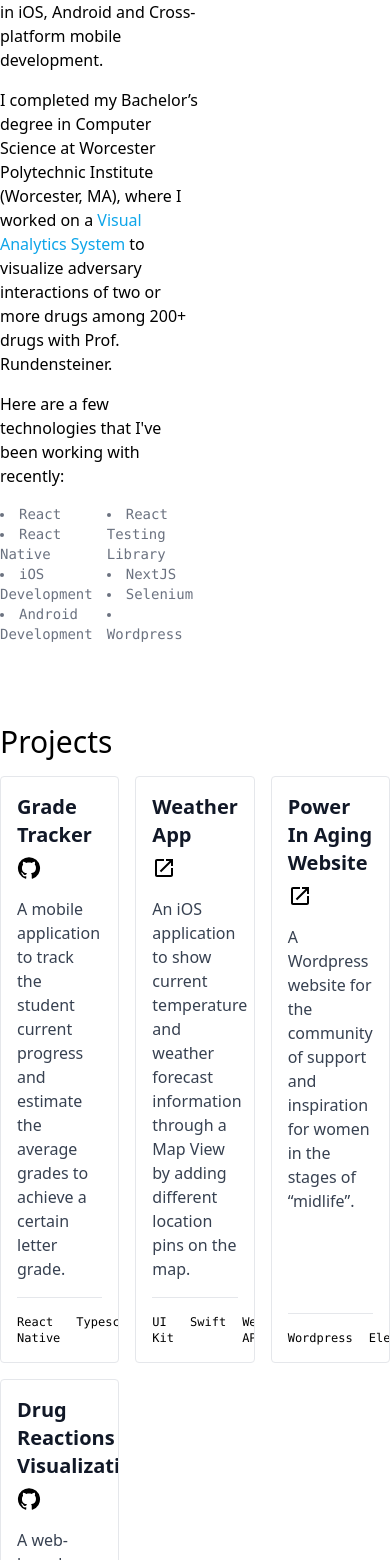
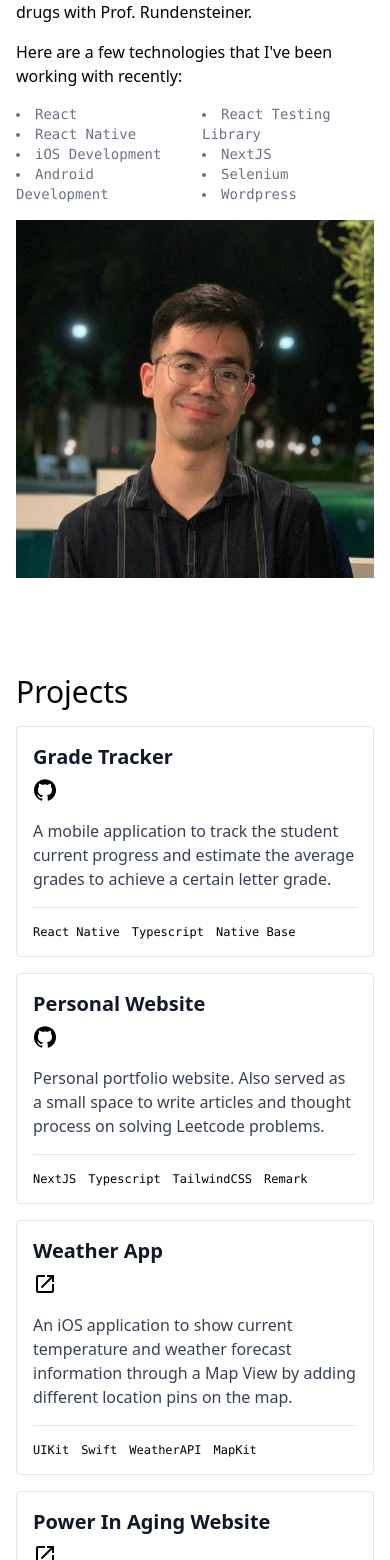
Before and after one commit to max172-hqt/max172-hqt.github.io, a Next.js app: page / in a window 390 px wide. Shown: the part 440-2000 px from the top of the page. Built offline with nearby package versions, Linux system fonts and the light colour scheme.

Commit message:
fix: Responsive for index page

```diff
--- a/components/Footer/PageFooter.tsx
+++ b/components/Footer/PageFooter.tsx
@@ -1,46 +1,7 @@
-import styles from './Footer.module.css';
-import GitHubIcon from '@mui/icons-material/GitHub';
-import LinkedInIcon from '@mui/icons-material/LinkedIn';
-import EmailIcon from '@mui/icons-material/Email';
-
 export default function PageFooter() {
   return (
-    <footer className={styles.footer}>
-      <div className={styles.socialMedia}>
-        <ul>
-          <li>
-            <a
-              href="https://github.com/max172-hqt"
-              target="_blank"
-              className="icon-button"
-              rel="noreferrer"
-            >
-              <GitHubIcon />
-            </a>
-          </li>
-          <li>
-            <a
-              href="https://www.linkedin.com/in/huytran172/"
-              className="icon-button"
-              target="_blank"
-              rel="noreferrer"
-            >
-              <LinkedInIcon />
-            </a>
-          </li>
-          <li>
-            <a
-              href="mailto:huytran172@gmail.com"
-              className="icon-button"
-              target="_blank"
-              rel="noreferrer"
-            >
-              <EmailIcon />
-            </a>
-          </li>
-        </ul>
-      </div>
-      <div>Designed & Developed by Max</div>
+    <footer className="bg-sky-300 text-center weight-medium text-sm py-2">
+      <div>© Copyright 2023 Huy Tran. Developed using NextJS, Typescript and TailwindCSS. Hosted with Github page.</div>
     </footer>
   );
 }
--- a/components/Layout/layout.tsx
+++ b/components/Layout/layout.tsx
@@ -5,6 +5,7 @@ import PageNavbar from "../Navigation/PageNavbar";
 
 export default function Layout({ children }: { children: React.ReactElement }) {
   return (
+    <>
       <div className="container mx-auto">
         <Head>
           <title>Max Tran</title>
@@ -14,10 +15,9 @@ export default function Layout({ children }: { children: React.ReactElement }) {
           />
         </Head>
         <PageNavbar />
-      <main>
-        {children}
-      </main>
-      {/* <PageFooter /> */}
+        <main>{children}</main>
       </div>
+      <PageFooter />
+    </>
   );
 }
--- a/components/Navigation/PageNavbar.tsx
+++ b/components/Navigation/PageNavbar.tsx
@@ -30,7 +30,7 @@ export default function NavBar() {
             ["mailto", "mailto:huytran172@gmail.com"],
           ].map(([title, url]) => (
             <a
-              key="title"
+              key={title}
               href={url}
               target="_blank"
               className="hover:text-sky-600 transition ease-in-out duration-300 text-2xl"
--- a/components/Portfolio/Introduction/IntroSection.tsx
+++ b/components/Portfolio/Introduction/IntroSection.tsx
@@ -15,9 +15,9 @@ const technologies = [
 
 export default function IntroSection() {
   return (
-    <section className="container max-w-3xl flex flex-col justify-center mx-auto my-20 space-y-4">
+    <section className="container lg:max-w-3xl flex flex-col justify-center mx-auto lg:my-20 space-y-4 p-4">
       <h1 className="text-5xl">Huy Tran</h1>
-      <div className="flex space-x-10">
+      <div className="flex md:space-x-10 md:flex-row flex-col">
         <div className={classNames("flex-1 flex flex-col space-y-4")}>
           <div>
             I am a student at Fanshawe College in London, ON; pursuing the
@@ -52,7 +52,7 @@ export default function IntroSection() {
             ))}
           </ul>
         </div>
-        <div className="w-60">
+        <div className="md:w-60 mt-4">
           <Image src={profilePic} alt="Picture of Huy" />
         </div>
       </div>
--- a/components/Portfolio/Project/ProjectSection.tsx
+++ b/components/Portfolio/Project/ProjectSection.tsx
@@ -10,10 +10,17 @@ const projects = [
     github: "https://github.com/max172-hqt/grade-tracker",
   },
   {
+    title: "Personal Website",
+    descriptions:
+      "Personal portfolio website. Also served as a small space to write articles and thought process on solving Leetcode problems.",
+    technologies: ["NextJS", "Typescript", "TailwindCSS", "Remark"],
+    github: "https://github.com/max172-hqt/max172-hqt.github.io",
+  },
+  {
     title: "Weather App",
     descriptions:
       "An iOS application to show current temperature and weather forecast information through a Map View by adding different location pins on the map. ",
-    technologies: ["UI Kit", "Swift", "Weather API"],
+    technologies: ["UIKit", "Swift", "WeatherAPI", "MapKit"],
     external: "TODO",
     imageVertical: true,
   },
@@ -35,10 +42,10 @@ const projects = [
 
 export default function ProjectSection() {
   return (
-    <section className="container max-w-5xl flex flex-col justify-center mx-auto my-20 space-y-4">
+    <section className="container max-w-5xl flex flex-col justify-center my-20 space-y-4 px-4 mx-auto">
       <h1 className="text-3xl">Projects</h1>
 
-      <div className="grid grid-cols-3 gap-4">
+      <div className="grid lg:grid-cols-3 gap-4">
         {projects.map((project) => (
           <div
             className="relative flex flex-col space-y-4 p-4 rounded overflow-hidden border divide-y"
@@ -77,7 +84,7 @@ export default function ProjectSection() {
               <div className="text-gray-700">{project.descriptions}</div>
             </div>
             <div className="my-4 pt-4">
-              <ul className="list-inside flex space-x-4 text-xs font-mono">
+              <ul className="list-inside flex text-xs font-mono flex-wrap gap-3">
                 {project.technologies.map((tech, index) => (
                   <li key={index}>{tech}</li>
                 ))}
```
Lines whose indentation alone changed are shown as unchanged.
